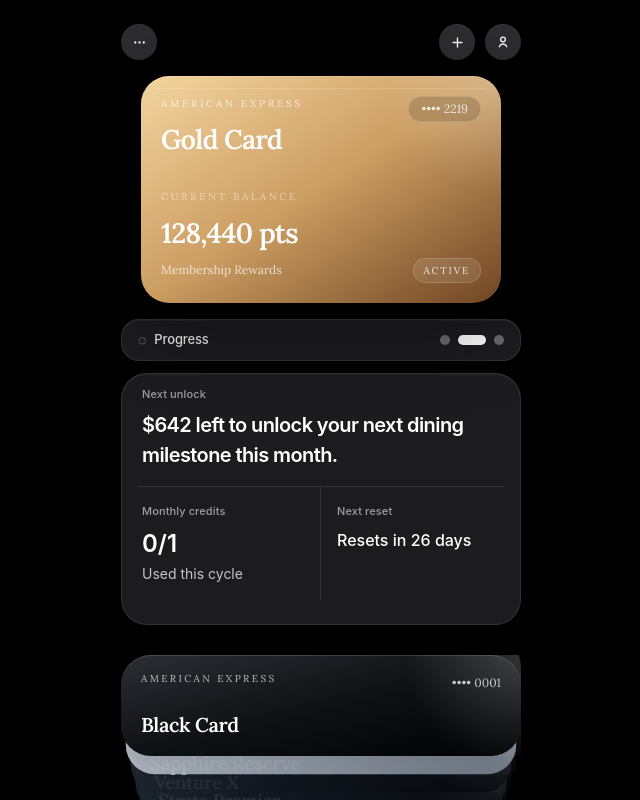
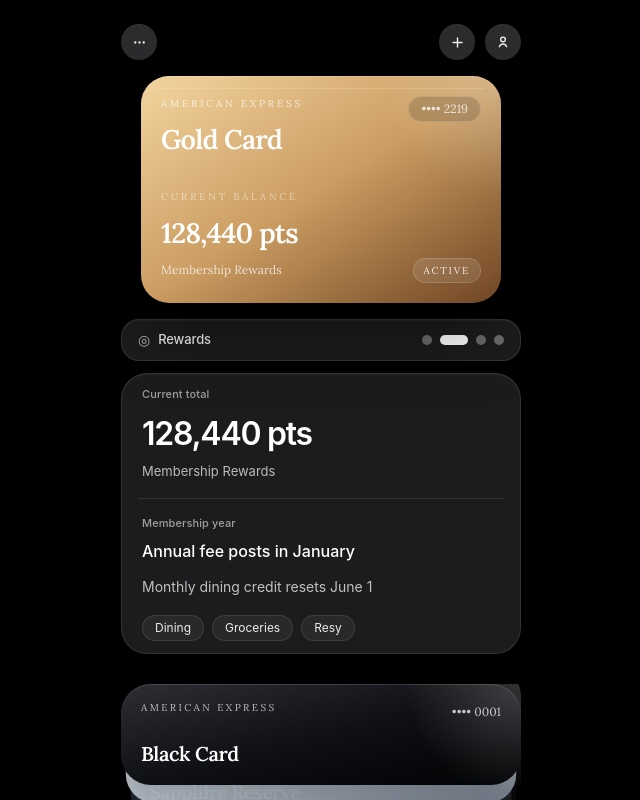
Before and after one commit to kylehocho/card-reader, a Next.js app: page / in a window 1280 px wide. Both pictures are taken after a click on the button 800 px from the left and 339 px from the top of the page. Shown: the top 800 px of the page, without its empty margins (319-959 px from the left). Built offline with nearby package versions, Linux system fonts and the light colour scheme.

Commit message:
Add recommendations wallet tab

```diff
--- a/components/card-reader/WalletPrototype.tsx
+++ b/components/card-reader/WalletPrototype.tsx
@@ -5,8 +5,9 @@
 
 const pageMeta = {
   benefits: { title: 'Benefits', icon: '✦' },
+  rewards: { title: 'Rewards', icon: '◎' },
   progress: { title: 'Progress', icon: '◌' },
-  rewards: { title: 'Rewards', icon: '◎' },
+  recommendations: { title: 'Recommendations', icon: '→' },
 } as const;
 
 type Benefit = {
@@ -67,9 +68,9 @@
 type ScanStep = 'camera' | 'manual' | 'success';
 type Screen = 'wallet' | 'opportunities' | 'use-now';
 type PurchaseCategory = 'Dining' | 'Travel' | 'General spend';
-type WalletPage = 'benefits' | 'progress' | 'rewards';
+type WalletPage = 'benefits' | 'rewards' | 'progress' | 'recommendations';
 
-const walletPages: WalletPage[] = ['benefits', 'progress', 'rewards'];
+const walletPages: WalletPage[] = ['benefits', 'rewards', 'progress', 'recommendations'];
 
 const appleInfoFontStyle = {
   fontFamily: '"SF Pro Text", "SF Pro Display", "SF Pro Icons", -apple-system, BlinkMacSystemFont, "Helvetica Neue", Helvetica, Arial, sans-serif',
@@ -553,6 +554,28 @@
                         </div>
                       )}
 
+                      {walletPages[walletPageIndex] === 'rewards' && (
+                        <div className="divide-y divide-white/10">
+                          <div className="px-1 pb-4">
+                            <p className="text-[11px] font-medium tracking-[0.01em] text-white/58">Current total</p>
+                            <p className="mt-2 text-[32px] font-semibold tracking-[-0.04em] text-white">{selectedCard.pointsValue}</p>
+                            <p className="mt-1 text-[13px] text-white/70">{selectedCard.pointsLabel}</p>
+                          </div>
+                          <div className="px-1 pt-4">
+                            <p className="text-[11px] font-medium tracking-[0.01em] text-white/58">Membership year</p>
+                            <p className="mt-2 text-base font-medium text-white">Annual fee posts in {selectedCard.annualFeeMonth}</p>
+                            <p className="mt-3 text-sm leading-6 text-white/72">{selectedCard.rewardReset}</p>
+                            <div className="mt-4 flex flex-wrap gap-2">
+                              {selectedCard.categories.map((category) => (
+                                <span key={category} className="rounded-full border border-white/10 bg-[rgba(255,255,255,0.06)] px-3 py-1 text-xs text-white/90">
+                                  {category}
+                                </span>
+                              ))}
+                            </div>
+                          </div>
+                        </div>
+                      )}
+
                       {walletPages[walletPageIndex] === 'progress' && (
                         <div className="divide-y divide-white/10">
                           <div className="px-1 pb-4">
@@ -573,22 +596,27 @@
                         </div>
                       )}
 
-                      {walletPages[walletPageIndex] === 'rewards' && (
+                      {walletPages[walletPageIndex] === 'recommendations' && (
                         <div className="divide-y divide-white/10">
                           <div className="px-1 pb-4">
-                            <p className="text-[11px] font-medium tracking-[0.01em] text-white/58">Current total</p>
-                            <p className="mt-2 text-[32px] font-semibold tracking-[-0.04em] text-white">{selectedCard.pointsValue}</p>
-                            <p className="mt-1 text-[13px] text-white/70">{selectedCard.pointsLabel}</p>
+                            <p className="text-[11px] font-medium tracking-[0.01em] text-white/58">Best next move</p>
+                            <p className="mt-2 text-[20px] font-semibold tracking-[-0.03em] text-white">Use {selectedCard.name}</p>
+                            <p className="mt-2 text-[14px] leading-6 text-white/72">{selectedCard.recommendation}</p>
                           </div>
                           <div className="px-1 pt-4">
-                            <p className="text-[11px] font-medium tracking-[0.01em] text-white/58">Membership year</p>
-                            <p className="mt-2 text-base font-medium text-white">Annual fee posts in {selectedCard.annualFeeMonth}</p>
-                            <p className="mt-3 text-sm leading-6 text-white/72">{selectedCard.rewardReset}</p>
-                            <div className="mt-4 flex flex-wrap gap-2">
+                            <p className="text-[11px] font-medium tracking-[0.01em] text-white/58">Good fit for</p>
+                            <div className="mt-3 flex flex-wrap gap-2">
                               {selectedCard.categories.map((category) => (
                                 <span key={category} className="rounded-full border border-white/10 bg-[rgba(255,255,255,0.06)] px-3 py-1 text-xs text-white/90">
                                   {category}
                                 </span>
+                              ))}
+                            </div>
+                            <div className="mt-4 space-y-2">
+                              {selectedCard.alerts.slice(0, 2).map((alert) => (
+                                <div key={alert} className="rounded-2xl bg-[rgba(255,255,255,0.05)] px-3 py-2 text-sm text-white/74">
+                                  {alert}
+                                </div>
                               ))}
                             </div>
                           </div>
```
